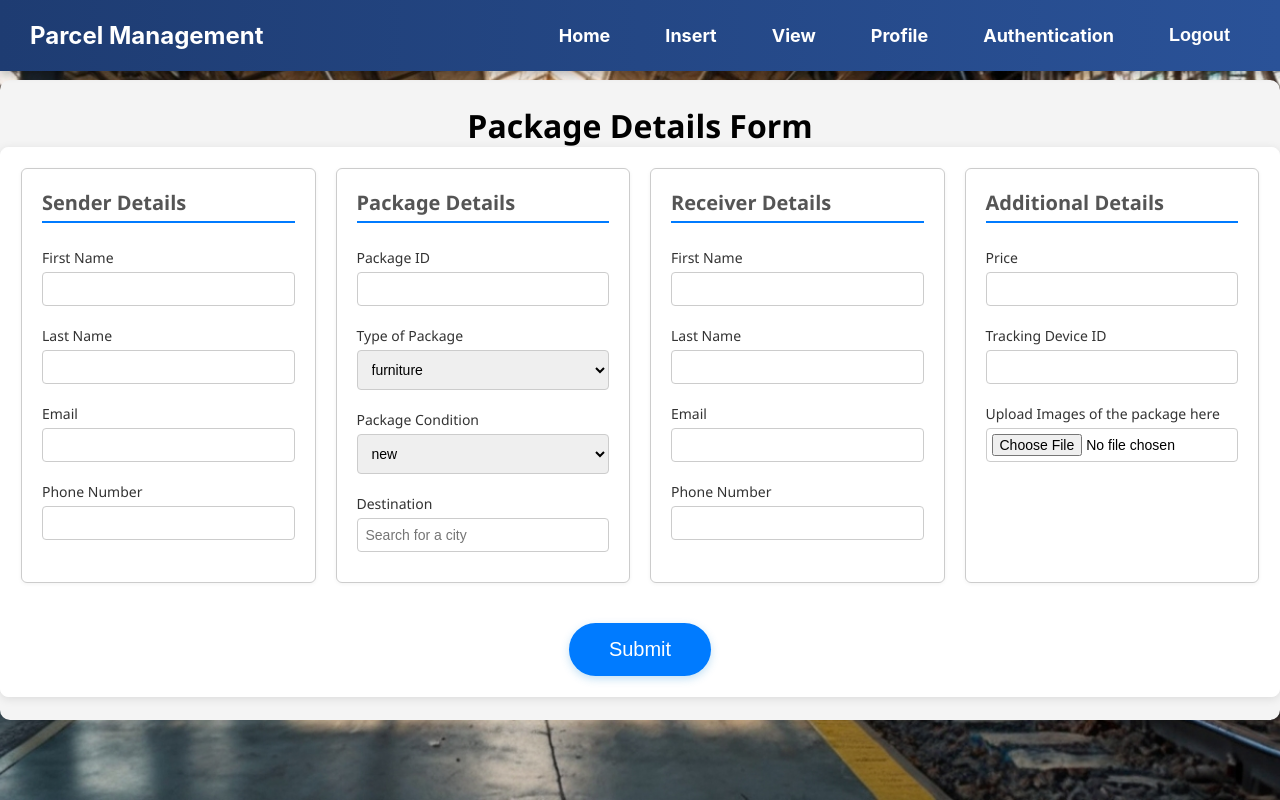
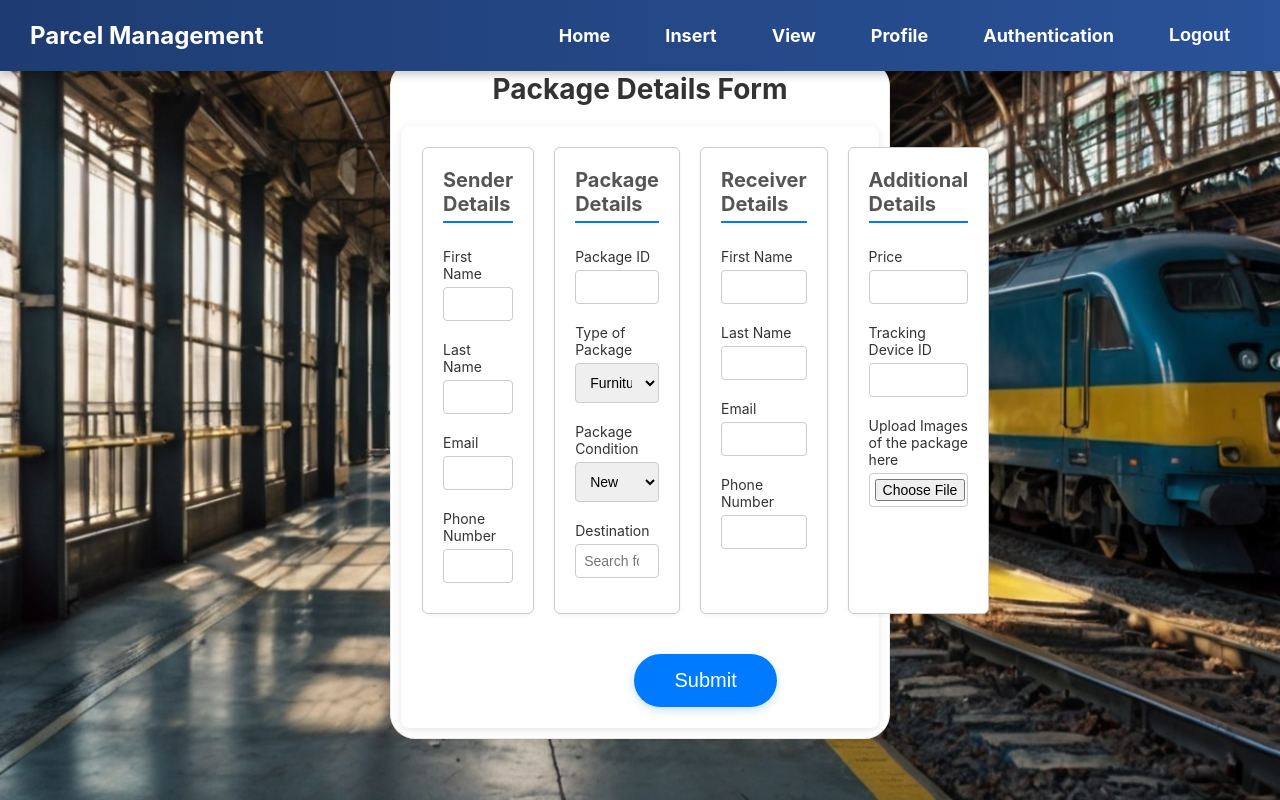
Before and after one commit to ParcelManagment/Website_Frontend, a React (Create React App) app in the folder Parcel_Management_System/: page /insert in a window 1280 px wide. Built offline with nearby package versions, Linux system fonts and the light colour scheme.

Commit message:
Update InsertPage.jsx

```diff
--- a/Parcel_Management_System/src/Components/InsertPage/InsertPage.jsx
+++ b/Parcel_Management_System/src/Components/InsertPage/InsertPage.jsx
@@ -17,13 +17,12 @@ const citiesInSriLanka = [
   'Polonnaruwa',
   'Kilinochchi',
   'Mannar',
+  'Vavuniya',
   'Mullaitivu',
   // Add more cities as needed
 ];
 
 const InsertPage = () => {
-  const [filteredCities, setFilteredCities] = useState(citiesInSriLanka);
-  const [searchTerm, setSearchTerm] = useState('');
   const [formData, setFormData] = useState({
     senderFirstName: '',
     senderLastName: '',
@@ -38,9 +37,12 @@ const InsertPage = () => {
     receiverEmail: '',
     receiverPhone: '',
     price: '',
-    trackingId: '',
+    tracking_device_id: '',
     uploadImages: null,
   });
+
+  const [filteredCities, setFilteredCities] = useState(citiesInSriLanka);
+  const [searchTerm, setSearchTerm] = useState('');
 
 
   const [errors, setErrors] = useState({});
@@ -115,7 +117,7 @@ const InsertPage = () => {
         package_condition: formData.parcelCondition,
         destination: formData.destination,
         price: formData.price,
-        tracking_device_id: formData.trackingId
+        tracking_device_id: formData.tracking_device_id
       },
       sender: {
         email: formData.senderEmail,
@@ -132,7 +134,7 @@ const InsertPage = () => {
     };
 
     try {
-      const response = await fetch('/api/package/new', {
+      const response = await fetch('api/package/new', {
         method: 'POST',
         headers: {
           'Content-Type': 'application/json',
@@ -155,7 +157,7 @@ const InsertPage = () => {
   };
 
   return (
-    <div className="containeri">
+    <div className="container">
       <h1>Package Details Form</h1>
 
       <form onSubmit={handleSubmit}>
@@ -234,7 +236,7 @@ const InsertPage = () => {
               onChange={handleChange}
               value={formData.parcelType}
             >
-              <option value="furniture">furniture</option>
+              <option value="furniture">Furniture</option>
               <option value="vehicle">Vehicle</option>
               <option value="food">Food</option>
               <option value="grocery">Grocery</option>
@@ -250,7 +252,7 @@ const InsertPage = () => {
               onChange={handleChange}
               value={formData.parcelCondition}
             >
-              <option value="new">new</option>
+              <option value="new">New</option>
               <option value="used">Used</option>
             </select>
           </div>
@@ -346,10 +348,10 @@ const InsertPage = () => {
             <label htmlFor="trackingId">Tracking Device ID</label>
             <input
               type="text"
-              id="trackingId"
-              name="trackingId"
+              id="tracking_device_id"
+              name="tracking_device_id"
               onChange={handleChange}
-              value={formData.trackingId}
+              value={formData.tracking_device_id}
               required
             />
           </div>
```
